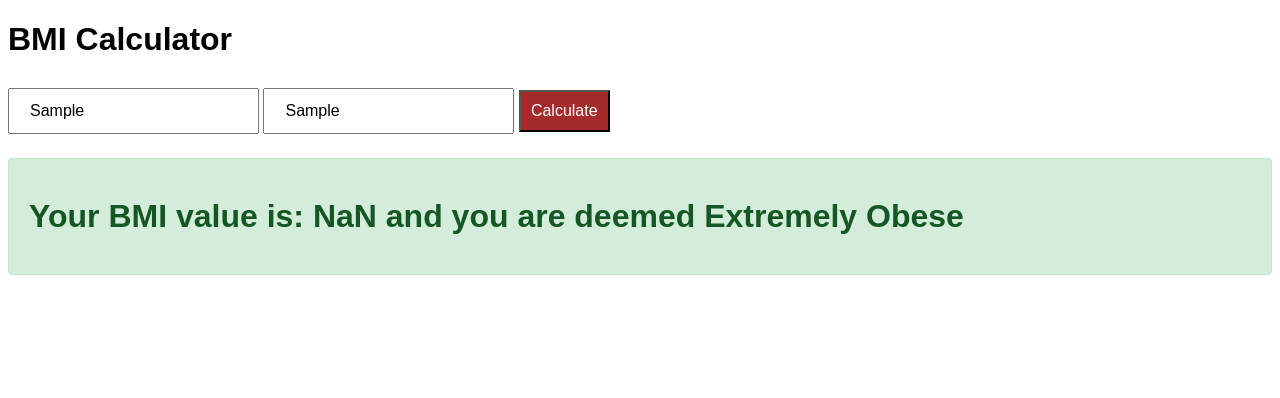
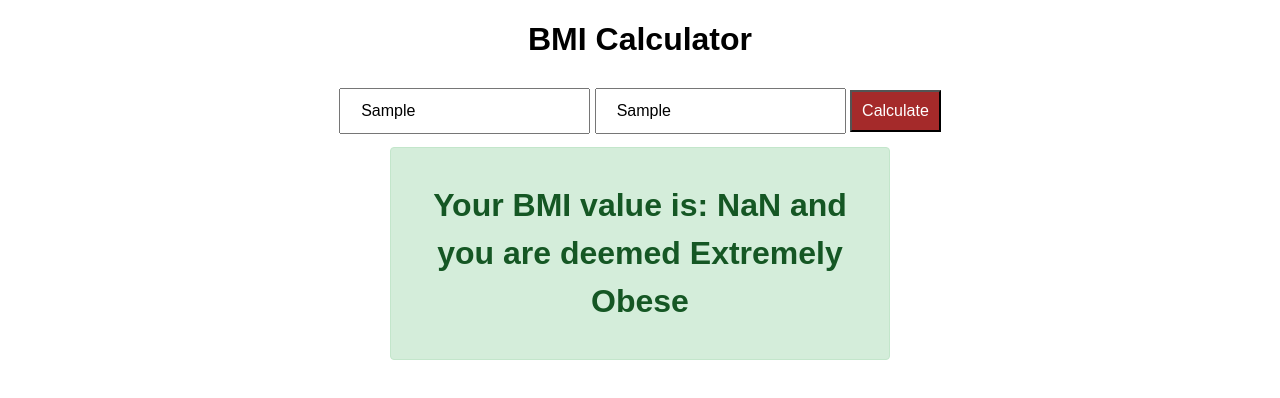
Before and after one commit to blake-futchi/bmi_calculator, a website: page src/index.html in a window 1280 px wide. Both pictures are taken after typing "Sample", "Sample" into the empty fields and a click on the button "Calculate". Drawn offline with Linux system fonts and the light colour scheme.

Commit message:
Centered input / output

```diff
--- a/src/assets/css/style.css
+++ b/src/assets/css/style.css
@@ -1,5 +1,6 @@
 body {
   font-family: Arial, Helvetica, sans-serif;
+  text-align: center;
 }
 
 input[type="text"] {
@@ -16,6 +17,10 @@ button {
   font-size: 16px;
 }
 
+button:hover {
+  background: red;
+}
+
 .notification {
 -webkit-tap-highlight-color: transparent;
 --teal: #20c997;
@@ -29,7 +34,7 @@ button {
 font-size: 1rem;
 font-weight: 400;
 line-height: 1.5;
-text-align: left;
+text-align: center;
 box-sizing: border-box;
 position: relative;
 padding: .75rem 1.25rem;
@@ -41,3 +46,8 @@ background-color: #d4edda;
 border-color: #c3e6cb;
 margin-top: 1rem;
 }
+
+.form, .notification {
+  max-width: 500px;
+  margin: 5px auto;
+}
```
